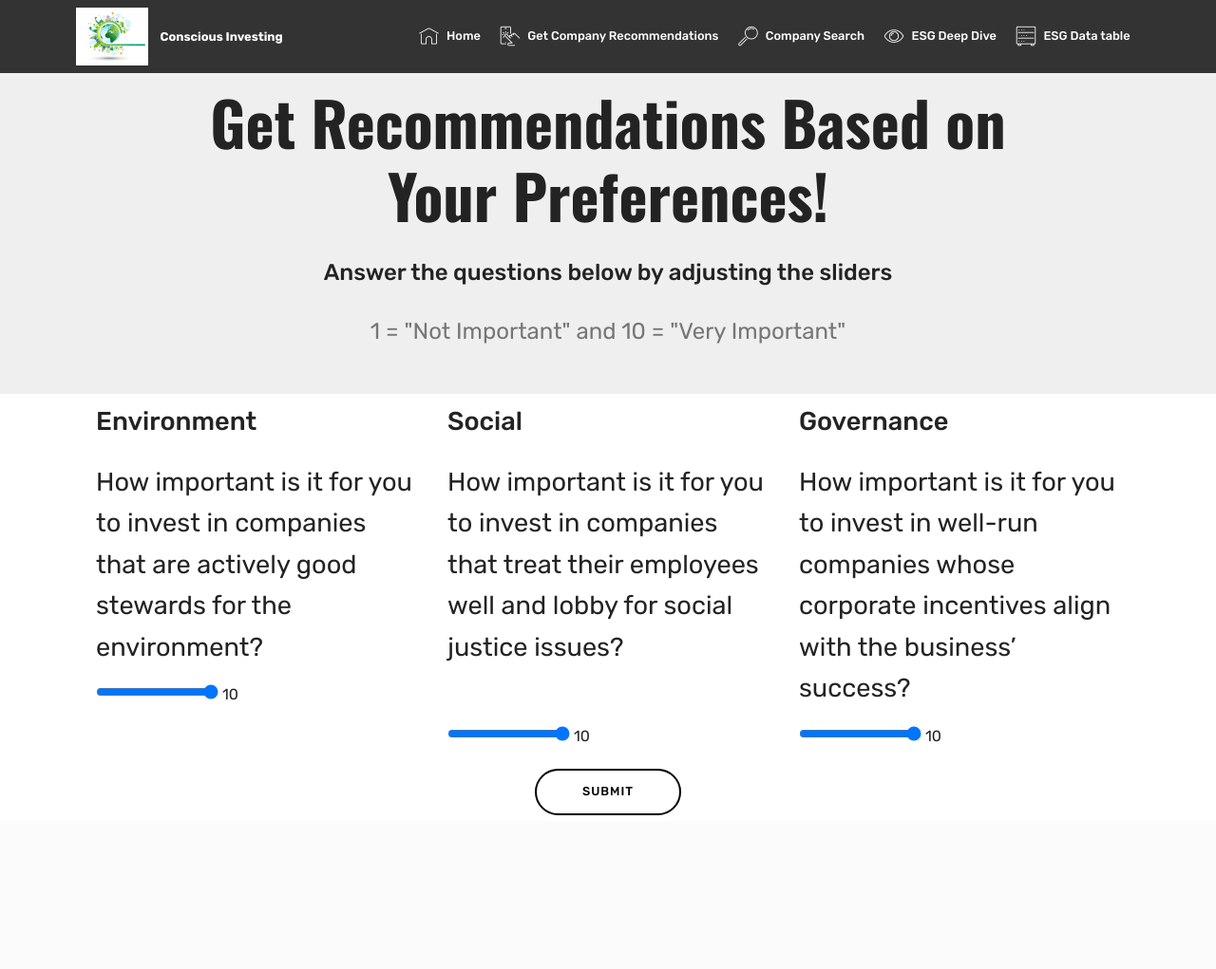
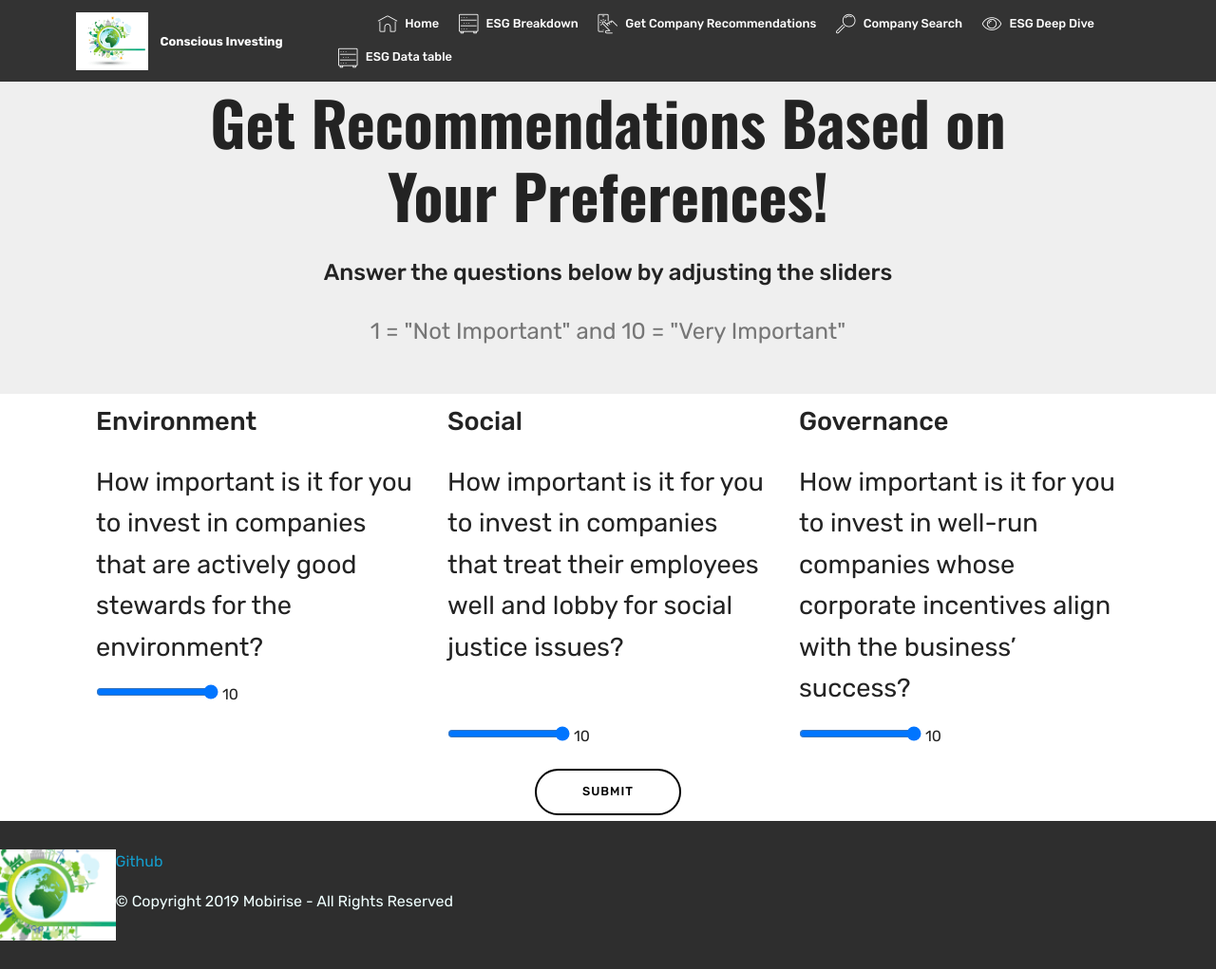
Before and after one commit to williamjones0706/Conscious_Investing, a Flask app: page /recommendations in a window 1280 px wide. Shown: the whole page at 95% size. Before the commit the page ends 859 px from the top, so only its background shows below. Run offline with Flask 2, Linux system fonts and the light colour scheme; some libraries are stand-ins or nearby versions; some web fonts are replaced.

Commit message:
updating recommendation html page links

```diff
--- a/ESG/templates/recommendations.html
+++ b/ESG/templates/recommendations.html
@@ -10,7 +10,7 @@
     <link rel="shortcut icon" href="../static/css/assets/images/landing-page-image-122x98.png" type="image/x-icon">
     <meta name="description" content="">
 
-    <title>Home</title>
+    <title>Recommendations</title>
     <link rel="stylesheet" href="../static/css/assets/web/assets/mobirise-icons/mobirise-icons.css">
     <link rel="stylesheet" href="../static/css/assets/bootstrap/css/bootstrap.min.css">
     <link rel="stylesheet" href="../static/css/assets/bootstrap/css/bootstrap-grid.min.css">
@@ -21,15 +21,10 @@
     <link rel="stylesheet" href="../static/css/assets/theme/css/style.css">
     <link rel="preload" as="style" href="../static/css/assets/mobirise/css/mbr-additional.css">
     <link rel="stylesheet" href="../static/css/assets/mobirise/css/mbr-additional.css" type="text/css">
-
-
-
 </head>
 
 <body>
     <section class="menu cid-qTkzRZLJNu" once="menu" id="menu1-0">
-
-
 
         <nav
             class="navbar navbar-expand beta-menu navbar-dropdown align-items-center navbar-fixed-top navbar-toggleable-sm">
@@ -65,24 +60,22 @@
                     <li class="nav-item"><a class="nav-link link text-white display-4"
                             href="https://conscious-investing-v2.herokuapp.com/">
                         </a></li>
-                    <li class="nav-item"><a class="nav-link link text-white display-4"
-                            href="https://conscious-investing-v2.herokuapp.com/"><span
+                    <li class="nav-item"><a class="nav-link link text-white display-4" href="/"><span
                                 class="mbri-home mbr-iconfont mbr-iconfont-btn"></span>
                             Home</a></li>
-                    <li class="nav-item"><a class="nav-link link text-white display-4"
-                            href="https://conscious-investing-v2.herokuapp.com/recommendations"><span
+                    <li class="nav-item"><a class="nav-link link text-white display-4" href="/esg_breakdown"><span
+                                class="mbri-database mbr-iconfont mbr-iconfont-btn"></span>
+                            ESG Breakdown</a></li>
+                    <li class="nav-item"><a class="nav-link link text-white display-4" href="/recommendations"><span
                                 class="mbri-touch mbr-iconfont mbr-iconfont-btn"></span>
                             Get Company Recommendations</a></li>
-                    <li class="nav-item"><a class="nav-link link text-white display-4"
-                            href="https://conscious-investing-v2.herokuapp.com/company-search"><span
+                    <li class="nav-item"><a class="nav-link link text-white display-4" href="/company_search"><span
                                 class="mbri-search mbr-iconfont mbr-iconfont-btn"></span>
                             Company Search</a></li>
-                    <li class="nav-item"><a class="nav-link link text-white display-4"
-                            href="https://conscious-investing-v2.herokuapp.com/deep-dive"><span
+                    <li class="nav-item"><a class="nav-link link text-white display-4" href="/deep_dive"><span
                                 class="mbri-preview mbr-iconfont mbr-iconfont-btn"></span>
                             ESG Deep Dive</a></li>
-                    <li class="nav-item"><a class="nav-link link text-white display-4"
-                            href="https://conscious-investing-v2.herokuapp.com/data-table"><span
+                    <li class="nav-item"><a class="nav-link link text-white display-4" href="/data_table"><span
                                 class="mbri-database mbr-iconfont mbr-iconfont-btn"></span>
                             ESG Data table</a></li>
                 </ul>
@@ -193,6 +186,26 @@
         </div>
     </div>
 
+<!-- footer -->
+<section class="cid-rRKL8sFNbA" id="footer1-y">
+    <div class="row">
+        <div class="media-wrap">
+            <a href="https://conscious-investing-v2.herokuapp.com/">
+                <img src="../static/css/assets/images/landing-page-image-1-192x155.png" alt="Mobirise" title="">
+            </a>
+        </div>
+        <div>
+
+            <p class="mbr-text"><a href="https://github.com/williamjones0706/Councious_Investing">Github
+                </a></p>
+            </a></p>
+            <p class="mbr-text" style="color:azure">
+                © Copyright 2019 Mobirise - All Rights Reserved
+            </p>
+        </div>
+    </div>
+</section>
+
 
 
     <script src="../static/css/ssets/web/assets/jquery/jquery.min.js"></script>
```
